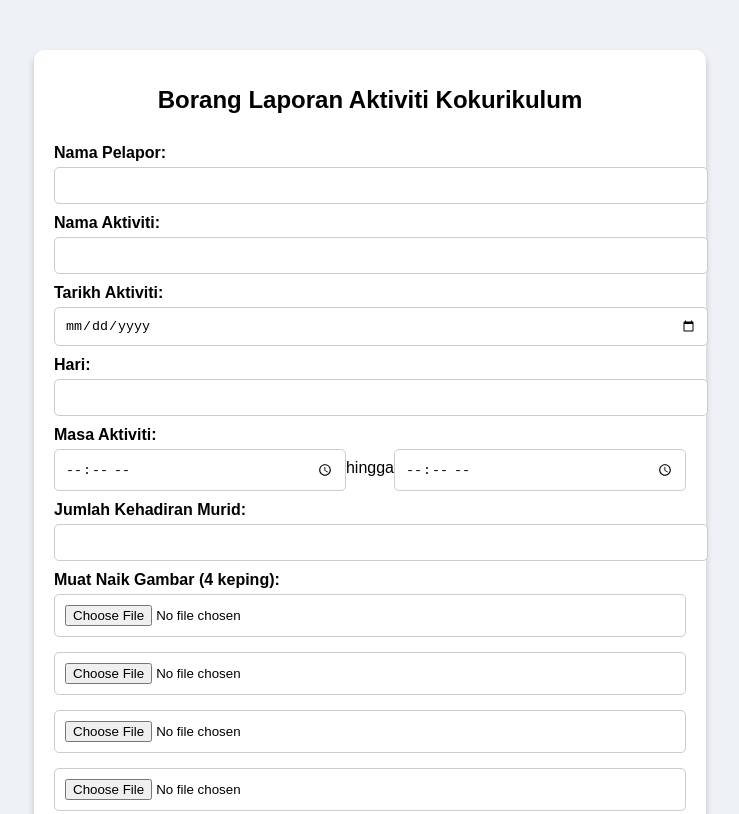
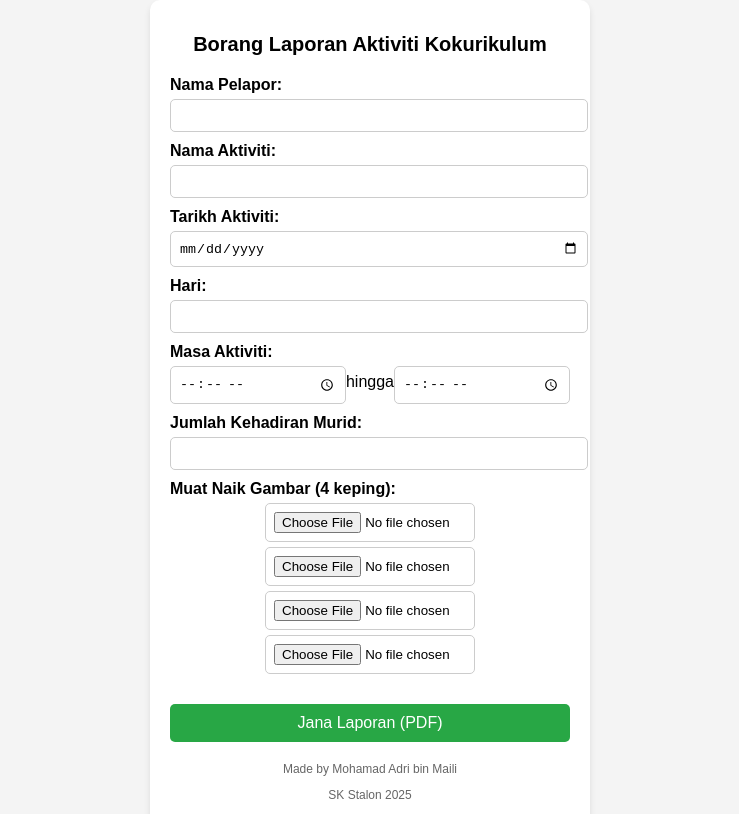
Before and after one commit to EncikA/aktiviti-kk, a plain HTML site: page index.html in a window 1280 px wide. Shown: the top 814 px of the page, without its empty margins (270-1009 px from the left). Drawn offline with nearby package versions, Linux system fonts and the light colour scheme.

Commit message:
style.css

```diff
--- a/style.css
+++ b/style.css
@@ -1,77 +1,94 @@
 body {
     font-family: Arial, sans-serif;
-    background-color: #eef1f5;
+    background-color: #f4f4f4;
+    display: flex;
+    justify-content: center;
+    align-items: center;
+    min-height: 100vh;
+    flex-direction: column;
+    margin: 0;
+}
+
+.container {
+    background: white;
+    padding: 20px;
+    border-radius: 10px;
+    width: 400px;
+    box-shadow: 0px 4px 6px rgba(0, 0, 0, 0.1);
     text-align: center;
 }
 
-.container {
-    width: 50%;
-    margin: 50px auto;
-    background: white;
-    padding: 20px;
-    border-radius: 10px;
-    box-shadow: 0px 4px 6px rgba(0, 0, 0, 0.2);
-}
-
 h1 {
-    font-size: 24px;
+    font-size: 20px;
     margin-bottom: 20px;
 }
 
-form {
-    display: flex;
-    flex-direction: column;
+label {
+    display: block;
     text-align: left;
-}
-
-label {
     font-weight: bold;
     margin-top: 10px;
 }
 
 input {
-    padding: 10px;
+    width: 100%;
+    padding: 8px;
     margin-top: 5px;
-    width: 100%;
     border: 1px solid #ccc;
     border-radius: 5px;
 }
 
 .time-container {
     display: flex;
+    justify-content: space-between;
     align-items: center;
 }
 
-.file-container {
+.time-container span {
+    margin: 0 10px;
+}
+
+.image-upload {
     display: flex;
+    justify-content: space-between;
     flex-wrap: wrap;
+}
+
+.imageUpload {
+    width: 48%;
+    margin-top: 5px;
+}
+
+#imagePreview {
+    display: flex;
+    margin-top: 10px;
     gap: 10px;
 }
 
 #imagePreview img {
-    max-width: 100px;
-    margin-top: 10px;
-    margin-right: 10px;
+    max-width: 80px;
     border-radius: 5px;
+    box-shadow: 0px 2px 4px rgba(0, 0, 0, 0.2);
 }
 
 button {
-    background: #28a745;
+    margin-top: 20px;
+    width: 100%;
+    background-color: #28a745;
     color: white;
+    padding: 10px;
     border: none;
-    padding: 12px;
     border-radius: 5px;
     cursor: pointer;
-    margin-top: 20px;
     font-size: 16px;
 }
 
 button:hover {
-    background: #218838;
+    background-color: #218838;
 }
 
 footer {
     margin-top: 20px;
-    font-size: 14px;
+    font-size: 12px;
     color: #666;
 }
```
